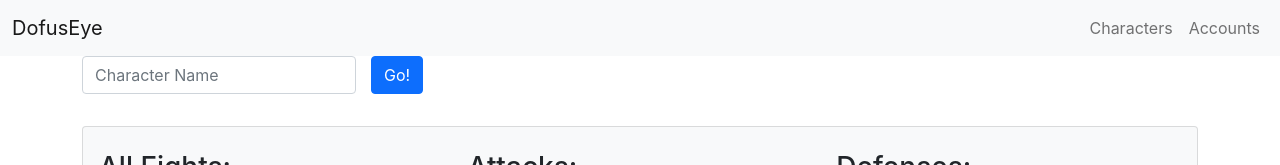
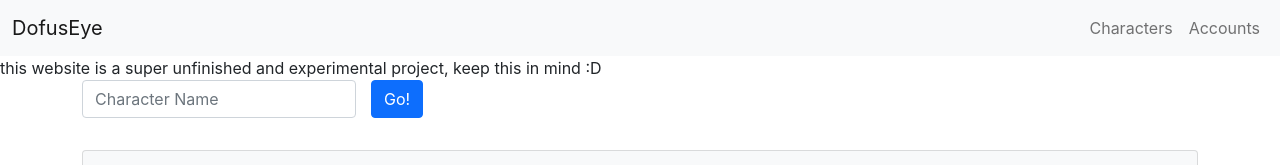
Before and after one commit to melchj/DofusEye, a React (Create React App) app in the folder client/: page /character in a window 1280 px wide. Shown: the top 165 px of the page. Built offline with nearby package versions, Linux system fonts and the light colour scheme; no server answers.

Commit message:
CLIENT: made character query work with URL updates to the character name

```diff
--- a/client/src/App.js
+++ b/client/src/App.js
@@ -14,7 +14,9 @@ function App() {
       <div className='container'>
         <Routes>
           <Route path='/' element={<HomePage/>}/>
-          <Route path='/character' element={<CharacterPage/>}/>
+          <Route path='character' element={<CharacterPage/>}>
+            <Route path=':name' element={<CharacterPage/>}/>
+          </Route>
           <Route path='/account' element={<AccountPage/>}/>
           <Route path='*' element={<NoPage/>}/>
         </Routes>
--- a/client/src/components/CharacterQuery.js
+++ b/client/src/components/CharacterQuery.js
@@ -1,4 +1,5 @@
 import React from 'react'
+import { Link } from 'react-router-dom';
 
 class CharacterQuery extends React.Component {
     constructor(props) {
@@ -18,7 +19,6 @@ class CharacterQuery extends React.Component {
         });
     }
 
-
     render() {
         return (
             // input-group mb-3
@@ -34,7 +34,11 @@ class CharacterQuery extends React.Component {
                         />
                 </div>
                 <div className="col-auto">
-                    <button type="submit" onClick={this.onQuery.bind(this)} className="btn btn-primary mb-3">Go!</button>
+                    <Link to={'/character/'+this.state.characterName}>
+                        {/* TODO: is this the right way to do this? kind of seems redundant to Link and to update via passed function */}
+                        <button type="submit" onClick={this.onQuery.bind(this)} className="btn btn-primary mb-3">Go!</button>
+                        {/* <button type="submit" className="btn btn-primary mb-3">Go!</button> */}
+                    </Link>
                 </div>
             </div>
         );
--- a/client/src/components/Header.js
+++ b/client/src/components/Header.js
@@ -5,6 +5,7 @@ import { Link } from 'react-router-dom';
 export const Header = () => {
 
     return(
+        <div>
             <nav className='navbar navbar-expand-lg navbar-light bg-light'>
                 <div className='container-fluid'>
                     <Link to='/' className='navbar-brand'>DofusEye</Link>
@@ -14,5 +15,7 @@ export const Header = () => {
                     </div>
                 </div>
             </nav>
+            this website is a super unfinished and experimental project, keep this in mind :D
+        </div>
     );
 }
--- a/client/src/pages/AccountPage.js
+++ b/client/src/pages/AccountPage.js
@@ -4,7 +4,7 @@ export default function AccountPage() {
 
     return (
         <div>
-            this is the account page
+            account page not yet implemented
         </div>
     );
 }
--- a/client/src/pages/CharacterPage.js
+++ b/client/src/pages/CharacterPage.js
@@ -1,13 +1,20 @@
-import React, { useState } from 'react';
+import React, { useEffect, useState } from 'react';
+import { useParams } from 'react-router-dom';
 import CharacterQuery from '../components/CharacterQuery';
 import FightList from '../components/FightList';
-import { Header } from '../components/Header';
 import Stats from '../components/Stats';
 import { getFightIDsByCharacter } from '../services/FightService';
 
 export default function CharacterPage() {
     const [fightIDlist, setFightIDs] = useState([]);
     const [characterName, setCharacterName] = useState('');
+    const { name } = useParams();
+
+    // this will act the same as didComponentMount() would for class components, because of that empty array []
+    // triggers when component loads
+    useEffect(() => {
+        updateFightIDs(name)
+    }, []);
 
     const updateFightIDs = (character_name) => {
         // ignore if empty string
@@ -31,7 +38,7 @@ export default function CharacterPage() {
             console.log(error);
         });
 
-        // update the Stats component
+        // update the Stats component (but setting the character name in this component's state)
         setCharacterName(character_name);
     }
 
```
Lines whose indentation alone changed are shown as unchanged.
